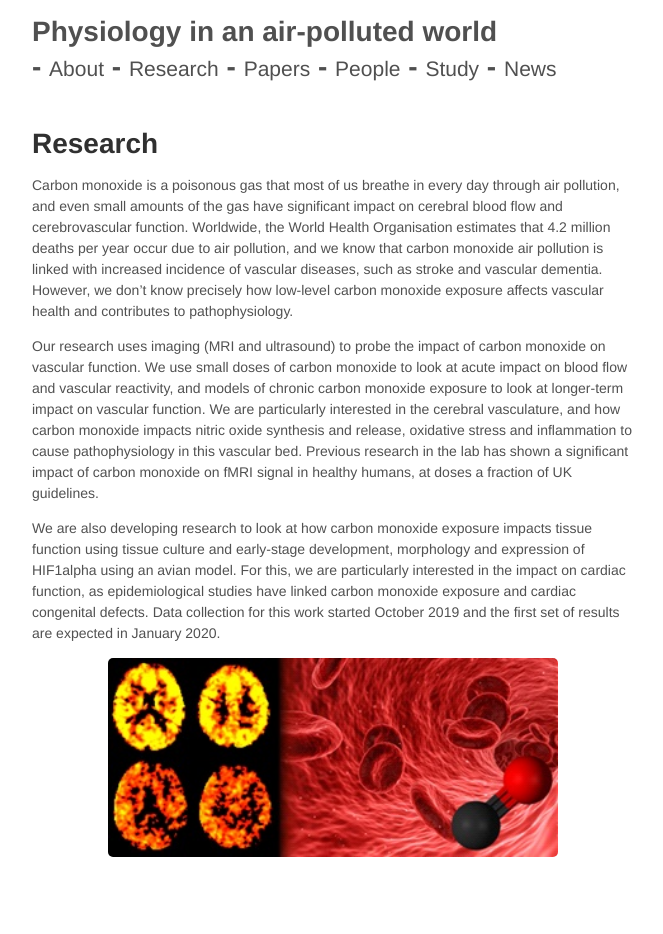
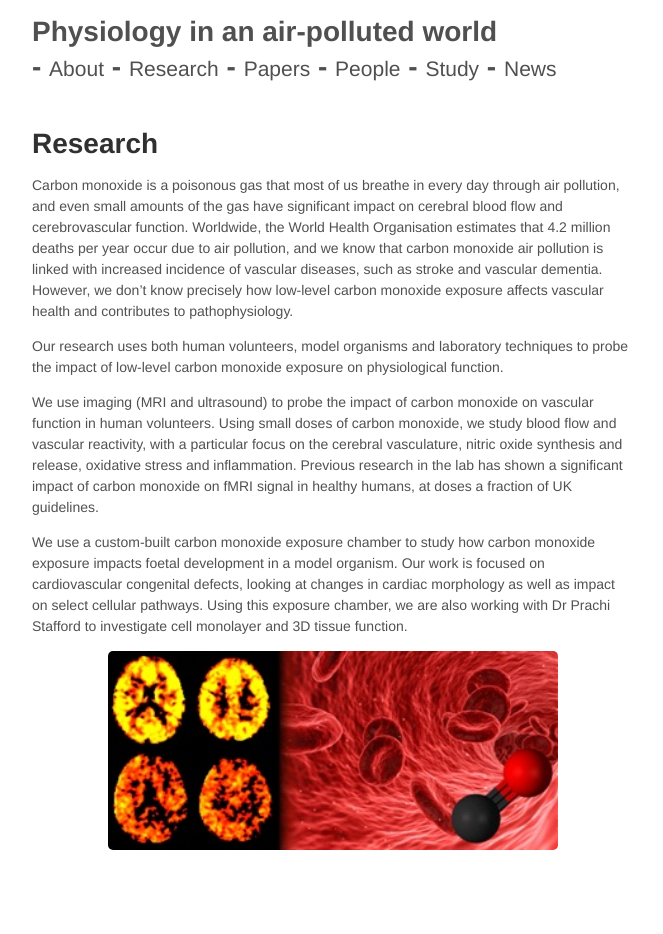
Before and after one commit to mariherigstad/mariherigstad.github.io, a Jekyll site: the page built from research.md, in a window 1280 px wide. Shown: the whole page, without its empty margins (307-970 px from the left). Built offline with Jekyll 4.4.1, drawn with Linux system fonts in a browser that asks for light colours.

Commit message:
Update research.md

```diff
--- a/research.md
+++ b/research.md
@@ -5,9 +5,11 @@ title: Research
 
 Carbon monoxide is a poisonous gas that most of us breathe in every day through air pollution, and even small amounts of the gas have significant impact on cerebral blood flow and cerebrovascular function. Worldwide, the World Health Organisation estimates that 4.2 million deaths per year occur due to air pollution, and we know that carbon monoxide air pollution is linked with increased incidence of vascular diseases, such as stroke and vascular dementia. However, we don’t know precisely how low-level carbon monoxide exposure affects vascular health and contributes to pathophysiology.
 
-Our research uses imaging (MRI and ultrasound) to probe the impact of carbon monoxide on vascular function. We use small doses of carbon monoxide to look at acute impact on blood flow and vascular reactivity, and models of chronic carbon monoxide exposure to look at longer-term impact on vascular function. We are particularly interested in the cerebral vasculature, and how carbon monoxide impacts nitric oxide synthesis and release, oxidative stress and inflammation to cause pathophysiology in this vascular bed. Previous research in the lab has shown a significant impact of carbon monoxide on fMRI signal in healthy humans, at doses a fraction of UK guidelines.
+Our research uses both human volunteers, model organisms and laboratory techniques to probe the impact of low-level carbon monoxide exposure on physiological function.
 
-We are also developing research to look at how carbon monoxide exposure impacts tissue function using tissue culture and early-stage development, morphology and expression of HIF1alpha using an avian model. For this, we are particularly interested in the impact on cardiac function, as epidemiological studies have linked carbon monoxide exposure and cardiac congenital defects. Data collection for this work started October 2019 and the first set of results are expected in January 2020.
+We use imaging (MRI and ultrasound) to probe the impact of carbon monoxide on vascular function in human volunteers. Using small doses of carbon monoxide, we study blood flow and vascular reactivity, with a particular focus on the cerebral vasculature, nitric oxide synthesis and release, oxidative stress and inflammation. Previous research in the lab has shown a significant impact of carbon monoxide on fMRI signal in healthy humans, at doses a fraction of UK guidelines.
+
+We use a custom-built carbon monoxide exposure chamber to study how carbon monoxide exposure impacts foetal development in a model organism. Our work is focused on cardiovascular congenital defects, looking at changes in cardiac morphology as well as impact on select cellular pathways. Using this exposure chamber, we are also working with Dr Prachi Stafford to investigate cell monolayer and 3D tissue function.
 
 <p align="center">
 <img src="/assets/herigstad_research.jpg" alt="Research" align="middle" style="width: 450px;"/>
```
